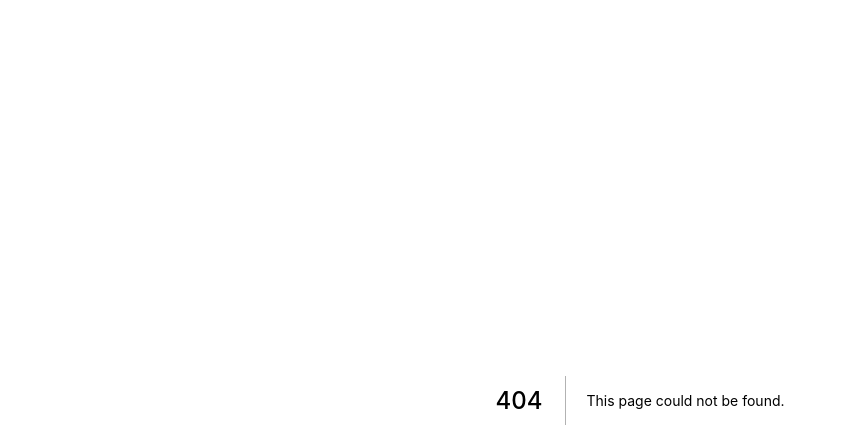
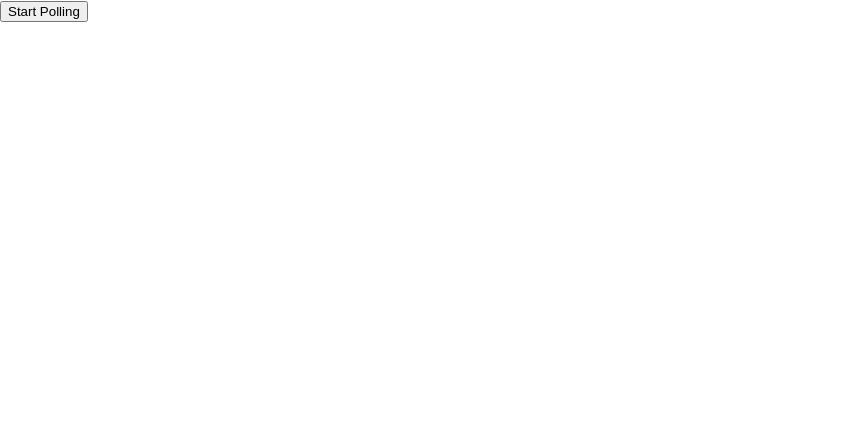
Before and after one commit to jun0222/next-various, a Next.js app: page /polling in a window 1280 px wide. Before the commit this address had no page. Shown: the top 448 px of the page, without its empty margins (0-847 px from the left). Built offline with nearby package versions, Linux system fonts and the light colour scheme.

Commit message:
feature: polling

```diff
--- /dev/null
+++ b/pages/polling/index.tsx
@@ -0,0 +1,116 @@
+import React, { useState, useEffect } from 'react'
+import { useForm } from 'react-hook-form'
+
+type FormData = {
+  // ここにフォームデータの型を定義します
+}
+
+type InitialData = {
+  userId: number
+  id: number
+  title: string
+  body: string
+}
+
+type PollData = {
+  userId: number
+  id: number
+  title: string
+  body: string
+}
+
+function usePolling(initialData: InitialData | null) {
+  const [pollData, setPollData] = useState<PollData | null>(null)
+  const [pollError, setPollError] = useState<string | null>(null)
+  const [isLoading, setIsLoading] = useState<boolean>(false)
+
+  useEffect(() => {
+    let intervalId: NodeJS.Timeout | null = null
+    let attempts = 0
+    const maxAttempts = 3
+
+    const poll = async () => {
+      setIsLoading(true)
+      try {
+        const response = await fetch(
+          //   `https://jsonplaceholder.typicode.com/posts/${initialData?.id}`,
+          `localhost:30000/error`,
+        ) // ポーリングのAPIリクエスト
+
+        if (!response.ok) {
+          throw new Error('Network response was not ok')
+        }
+
+        const data: PollData = await response.json()
+        setPollData(data)
+        setIsLoading(false)
+        if (intervalId) {
+          clearInterval(intervalId)
+        }
+      } catch (error) {
+        attempts++
+        if (attempts === maxAttempts) {
+          setPollError(
+            'Error: failed to fetch poll data after ' +
+              maxAttempts +
+              ' attempts',
+          )
+          setIsLoading(false)
+          if (intervalId) {
+            clearInterval(intervalId)
+          }
+        }
+      }
+    }
+
+    if (initialData) {
+      intervalId = setInterval(poll, 1000)
+    }
+
+    return () => {
+      if (intervalId) {
+        clearInterval(intervalId)
+      }
+    }
+  }, [initialData])
+
+  return { pollData, pollError, isLoading }
+}
+
+const YourComponent: React.FC = () => {
+  const { register, handleSubmit } = useForm<FormData>()
+  const [initialData, setInitialData] = useState<InitialData | null>(null)
+  const [initialError, setInitialError] = useState<string | null>(null)
+  const { pollData, pollError, isLoading } = usePolling(initialData)
+
+  const onSubmit = async (formData: FormData) => {
+    try {
+      const response = await fetch(
+        'https://jsonplaceholder.typicode.com/posts/1',
+      ) // 初回のAPIリクエスト
+
+      if (!response.ok) {
+        throw new Error('Network response was not ok')
+      }
+
+      const data: InitialData = await response.json()
+      setInitialData(data)
+    } catch (error) {
+      setInitialError('Error: failed to fetch initial data')
+    }
+  }
+
+  return (
+    <form onSubmit={handleSubmit(onSubmit)}>
+      {/* フォームフィールドの登録 */}
+      <button type="submit" disabled={isLoading}>
+        {isLoading ? 'Loading...' : 'Start Polling'}
+      </button>
+      {initialError && <div>Error: {initialError}</div>}
+      {pollError && <div>Error: {pollError}</div>}
+      {pollData && <div>Result: {JSON.stringify(pollData)}</div>}
+    </form>
+  )
+}
+
+export default YourComponent
```
